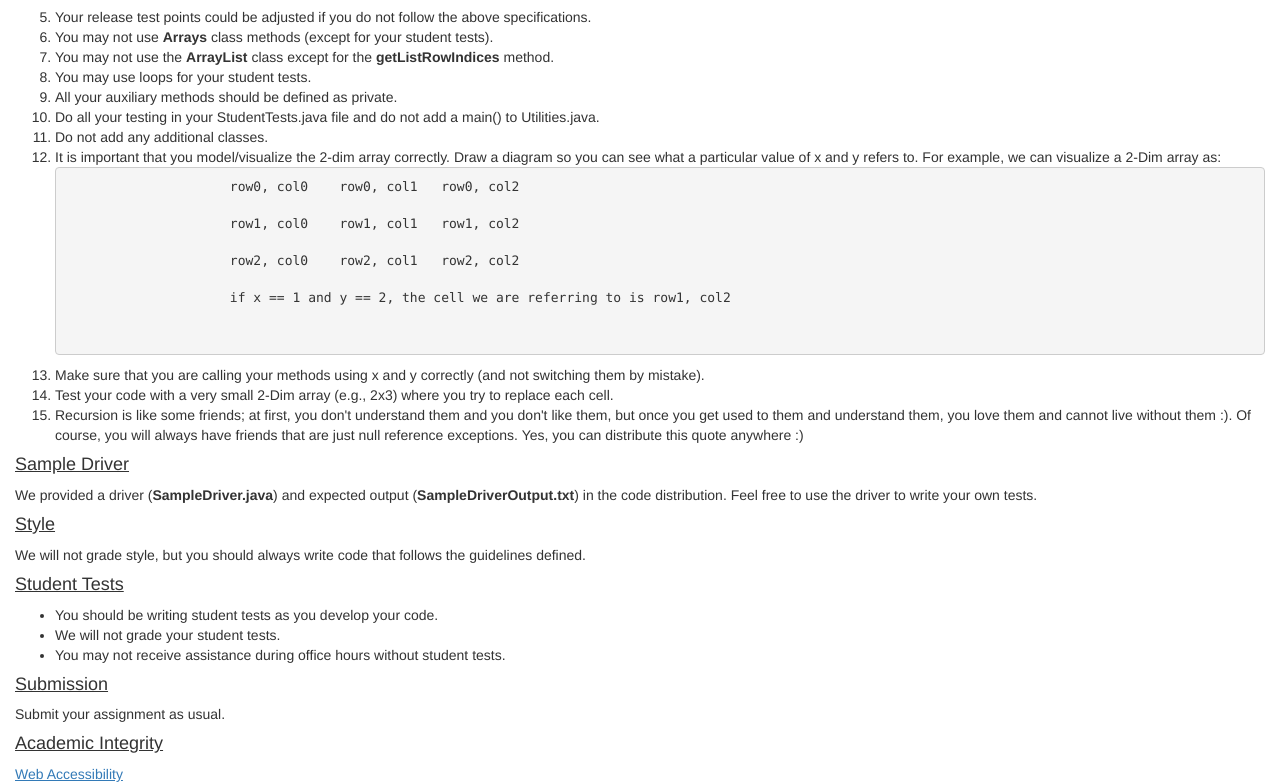
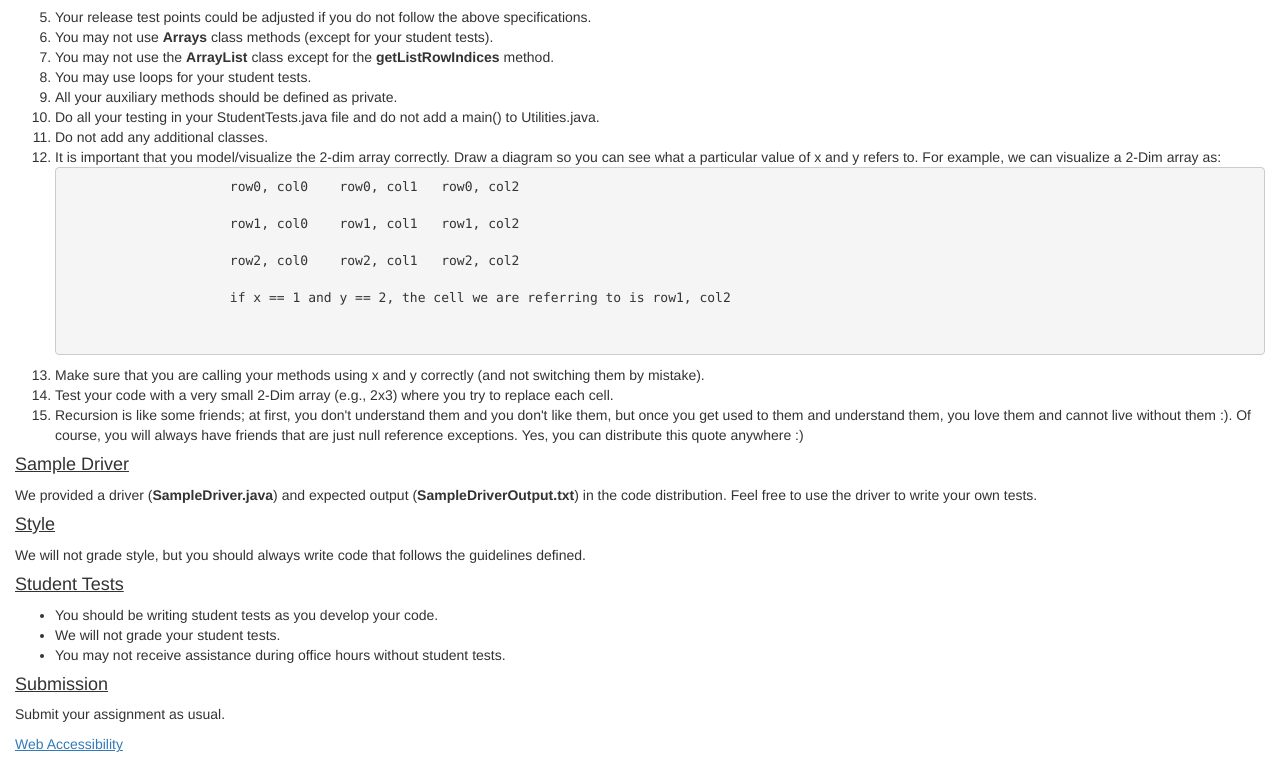
Before and after one commit to egonzal5/egonzal5.github.io, a plain HTML site: page p8.html in a window 1280 px wide. Shown: the part 603-1387 px from the top of the page. After the commit the page ends 1357 px from the top, so only its background shows below. Drawn offline with nearby package versions, Linux system fonts and the light colour scheme; files that its build step writes are made by us from their sources.

Commit message:
Update p8.html

```diff
--- a/p8.html
+++ b/p8.html
@@ -144,7 +144,7 @@
             Submit your assignment as usual.
         </p>
 
-        <div class="h4">Academic Integrity</div>
+
 
 
         <a href="https://www.umd.edu/web-accessibility/">Web Accessibility</a>
```
